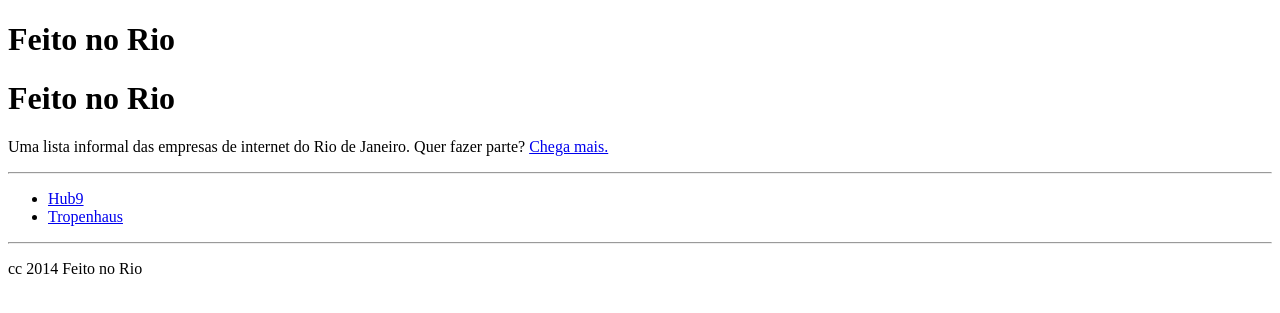
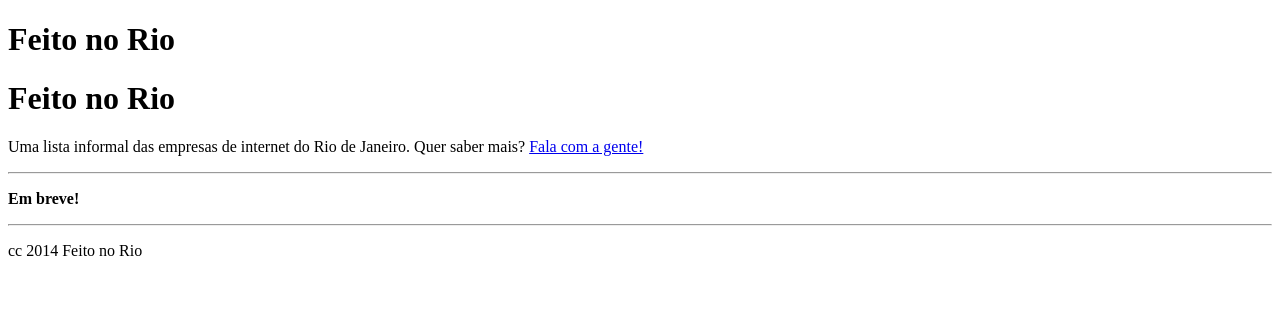
Before and after one commit to dfosco/feitonorio, a Jekyll site: the page built from index.md, in a window 1280 px wide. Shown: the top 313 px of the page. Built offline with Jekyll 4.4.1, drawn with Linux system fonts in a browser that asks for light colours; nearby versions of some CDN libraries; library files that are not in the unit come from our copies.

Commit message:
Removida lista provisória;

```diff
--- a/index.md
+++ b/index.md
@@ -7,9 +7,8 @@ published: true
 
 {% include JB/setup %}
 
-Uma lista informal das empresas de internet do Rio de Janeiro. Quer fazer parte? [Chega mais.](mailto:daniel@hub9.co)
+Uma lista informal das empresas de internet do Rio de Janeiro. Quer saber mais? [Fala com a gente!](mailto:daniel@hub9.co)
 
 ---
 
-  - [Hub9](https://www.facebook.com/hub9.co)
-  - [Tropenhaus](http://tropenhaus.com.br/)
+ **Em breve!**
```
